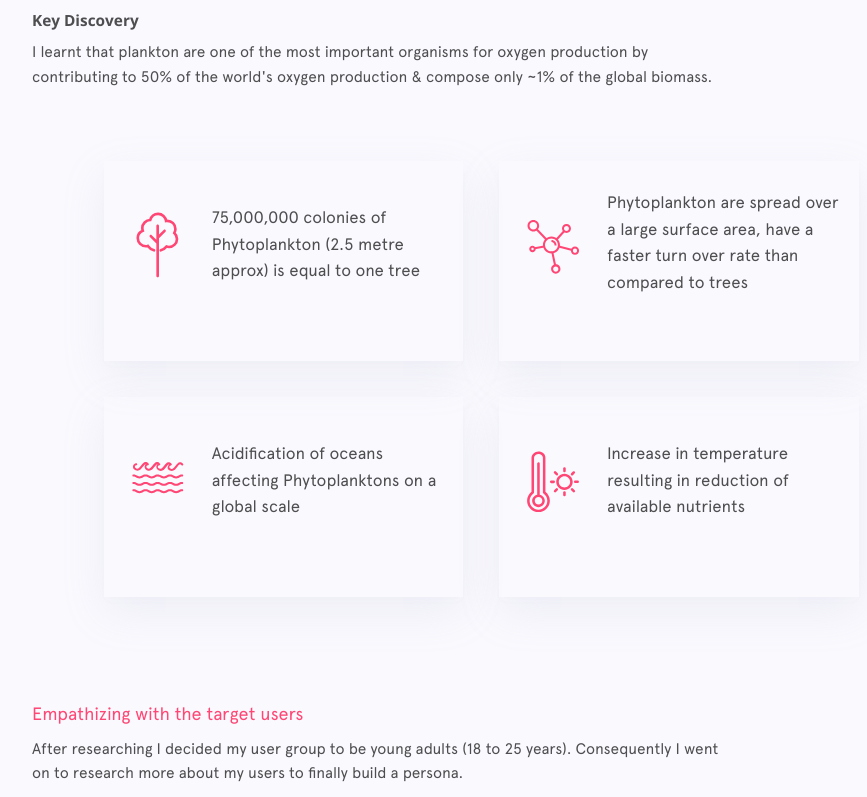
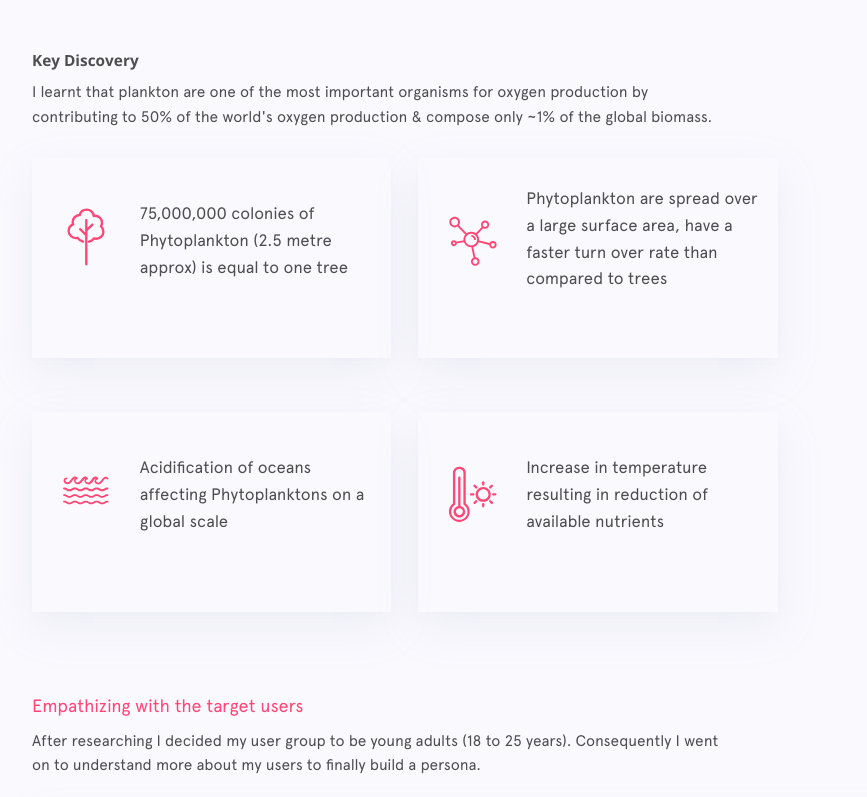
Before and after one commit to Rishab2000/Rishab2000.github.io, a plain HTML site: page Projects/Chiral/index.html in a window 1280 px wide. Shown: the part 3097-3894 px from the top of the page, without its empty margins (96-963 px from the left). Drawn offline with nearby package versions, Linux system fonts and the light colour scheme; files whose address does not match are found by name.

Commit message:
Chiral commit

```diff
--- a/Projects/Chiral/index.html
+++ b/Projects/Chiral/index.html
@@ -187,8 +187,9 @@
         >
         <br />
         After researching I decided my user group to be young adults (18 to 25
-        years). Consequently I went on to research more about my users to
+        years). Consequently I went on to understand more about my users to
         finally build a persona.
+        <div id="user_persona"></div>
       </div>
     </div>
   </body>
--- a/Projects/Chiral/style.css
+++ b/Projects/Chiral/style.css
@@ -117,7 +117,7 @@ a {
 }
 
 #index_container {
-  width: 65%;
+  width: 60%;
   height: 20vh;
   margin: 5% 40% 0 10%;
   display: flex;
@@ -289,8 +289,8 @@ a {
 }
 
 #questions_pic {
-  height: 60vh;
-  width: 80%;
+  height: 65vh;
+  width: 100%;
   margin: 3vh 0;
   background: url(questions.png);
   background-size: contain;
@@ -320,19 +320,19 @@ a {
 }
 
 #cards_container {
-  margin: 13% auto 13% auto;
+  margin: 8% 0 11% 0;
   display: flex;
   flex-flow: row wrap;
   width: 130%;
   height: 50vh;
   font-family: Aper;
   font-size: 1.3vw;
-  justify-content: center;
+  justify-content: flex-start;
   align-content: center;
 }
 
 #one {
-  margin: 2%;
+  margin: 3% 3% 3% 0;
   width: 40%;
   height: 50%;
   box-shadow: 0 5px 10px rgba(154, 160, 185, 0.01),
@@ -362,15 +362,15 @@ a {
   background-repeat: no-repeat;
   background-size: contain;
   /* border: 1px solid red; */
-  height: 40%;
-  width: 40%;
+  height: 35%;
+  width: 35%;
   margin-top: 47%;
   margin-left: auto;
   margin-right: auto;
 }
 
 #two {
-  margin: 2%;
+  margin: 3% 3% 3% 0;
   width: 40%;
   height: 50%;
   box-shadow: 0 5px 10px rgba(154, 160, 185, 0.01),
@@ -400,15 +400,15 @@ a {
   background-repeat: no-repeat;
   background-size: contain;
   /* border: 1px solid red; */
-  height: 50%;
-  width: 50%;
+  height: 45%;
+  width: 45%;
   margin-top: 54%;
   margin-left: auto;
   margin-right: auto;
 }
 
 #three {
-  margin: 2%;
+  margin: 3% 3% 3% 0;
   width: 40%;
   height: 50%;
   box-shadow: 0 5px 10px rgba(154, 160, 185, 0.01),
@@ -438,13 +438,13 @@ a {
   background-repeat: no-repeat;
   background-size: contain;
   /* border: 1px solid red; */
-  height: 50%;
-  width: 50%;
+  height: 45%;
+  width: 45%;
   margin: 54% auto;
 }
 
 #four {
-  margin: 2%;
+  margin: 3% 3% 3% 0;
   width: 40%;
   height: 50%;
   box-shadow: 0 5px 10px rgba(154, 160, 185, 0.01),
@@ -474,8 +474,8 @@ a {
   background-repeat: no-repeat;
   background-size: contain;
   /* border: 1px solid red; */
-  height: 50%;
-  width: 50%;
+  height: 45%;
+  width: 45%;
   margin: 50% auto;
 }
 
@@ -498,3 +498,23 @@ a {
   color: #080808b6;
   height: max-content;
 }
+
+#user_persona {
+  background: url(User_persona.png);
+  margin-top: 5%;
+  width: 130%;
+  height: 81vh;
+  background-repeat: no-repeat;
+  background-size: contain;
+  box-shadow: 0 5px 10px rgba(154, 160, 185, 0.01),
+    0 15px 40px rgba(166, 173, 201, 0.15);
+}
+
+#Empathize::after{
+  content:"-User Persona- ";
+  display: block;
+  font-family: Aper;
+  font-size: 1vw;
+  margin-left: 43%;
+  text-align: center;
+}
```
